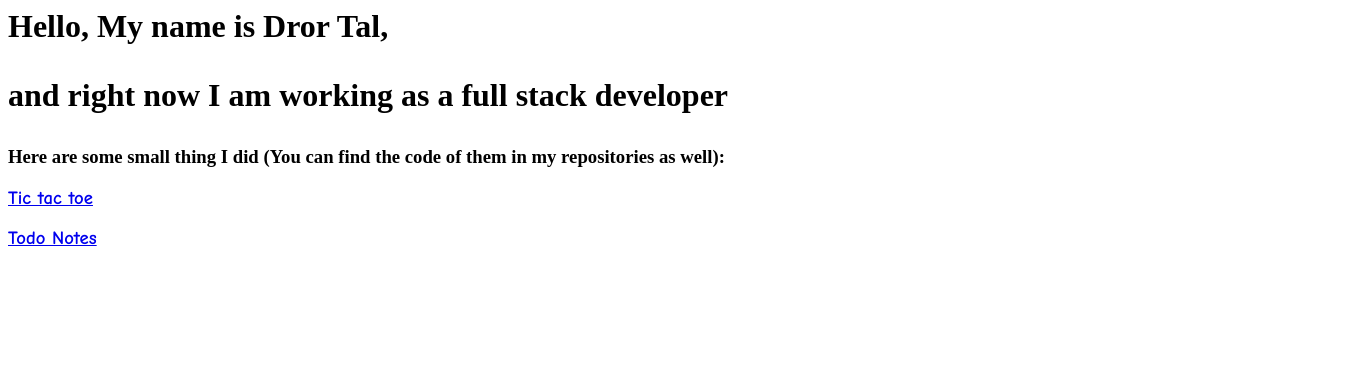
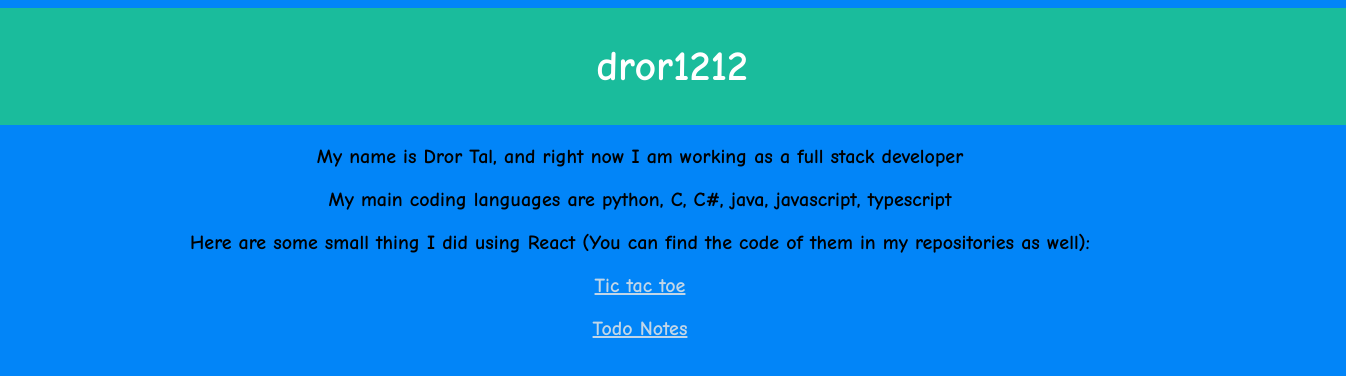
Before and after one commit to dror1212/dror1212.github.io, a plain HTML site: page index.html in a window 1280 px wide. Shown: the whole page, 1346 px wide, since content can reach past the window. Drawn offline with Linux system fonts and the light colour scheme.

Commit message:
style a bit

```diff
--- a/index.html
+++ b/index.html
@@ -1,20 +1,43 @@
 <html>
-<head>
-<title>dror1212</title>
-</head>
-<body>
   <style>
-    p.a {
+    .header {
+      width:100vw;
+      margin-left: -10px;
+      padding: 34px;
+      text-align: center;
+      background: #1abc9c;
+      color: white;
+      font-size: 42px;
       font-family: "Comic Sans MS", cursive, sans-serif	;
     }
+  .body {
+      font-family: "Comic Sans MS", cursive, sans-serif	;
+      font-size: 20px;
+      font-weight: bold;
+      background-color: #0285f8;
+      text-align: center;
+    }
+  .link {
+    color:  #c2d6e7
+  }
     </style>
-  <h1 class='a'> <p>Hello, My name is Dror Tal,</p> <p>and right now I am working as a full stack developer</p></h1>
-  <h3 class='a'>Here are some small thing I did (You can find the code of them in my repositories as well):
-  <p class='a'>
-    <a href=https://dror1212.github.io/Tic-Tac-Toe/>Tic tac toe</a>
+<head>
+  <title>dror1212</title>
+</head>
+<body class="body">
+  <div class="header">
+    dror1212
+  </div>
+  <div>
+    <p>My name is Dror Tal, and right now I am working as a full stack developer</p>
+    <p>My main coding languages are python, C, C#, java, javascript, typescript</p>
+    <p>Here are some small thing I did using React (You can find the code of them in my repositories as well): </p>
+    <p>
+      <a class="link" href=https://dror1212.github.io/Tic-Tac-Toe/>Tic tac toe</a>
+      </p>
+    <p>
+    <a class="link" href=https://dror1212.github.io/todoNotes/>Todo Notes</a>
     </p>
-  <p class='a'>
-  <a href=https://dror1212.github.io/todoNotes/>Todo Notes</a>
-</p>
+  </div>
 </body>
 </html>
```
